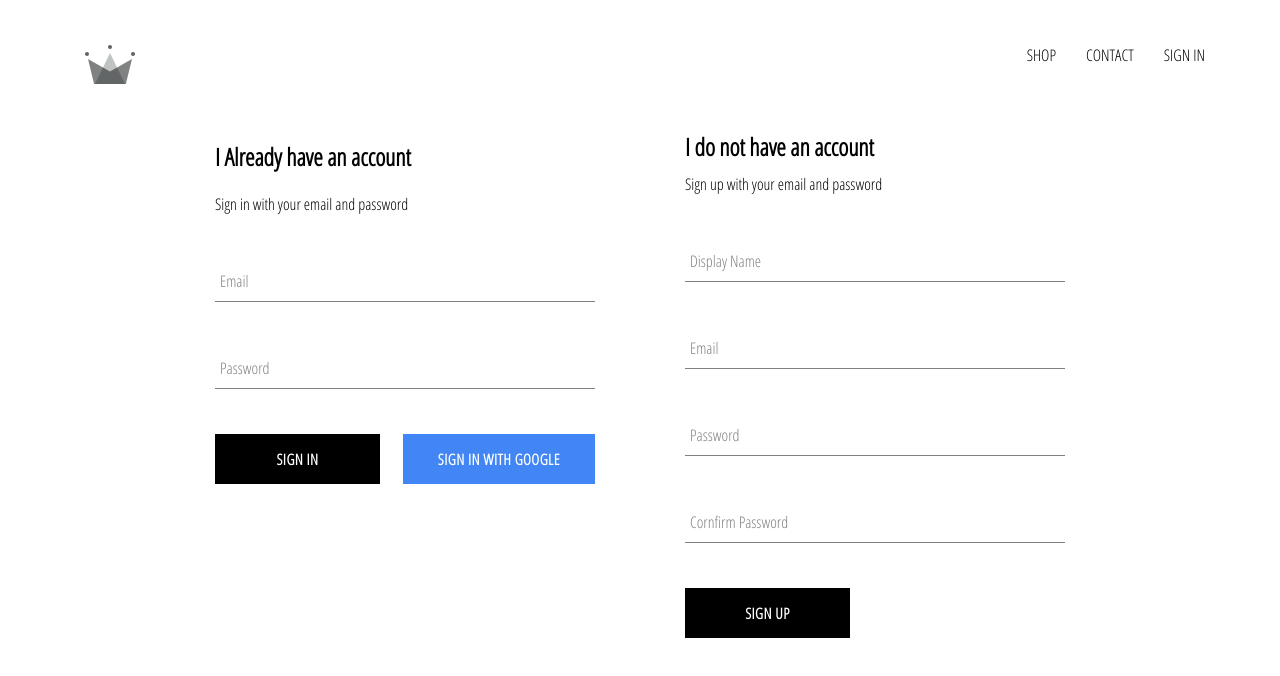
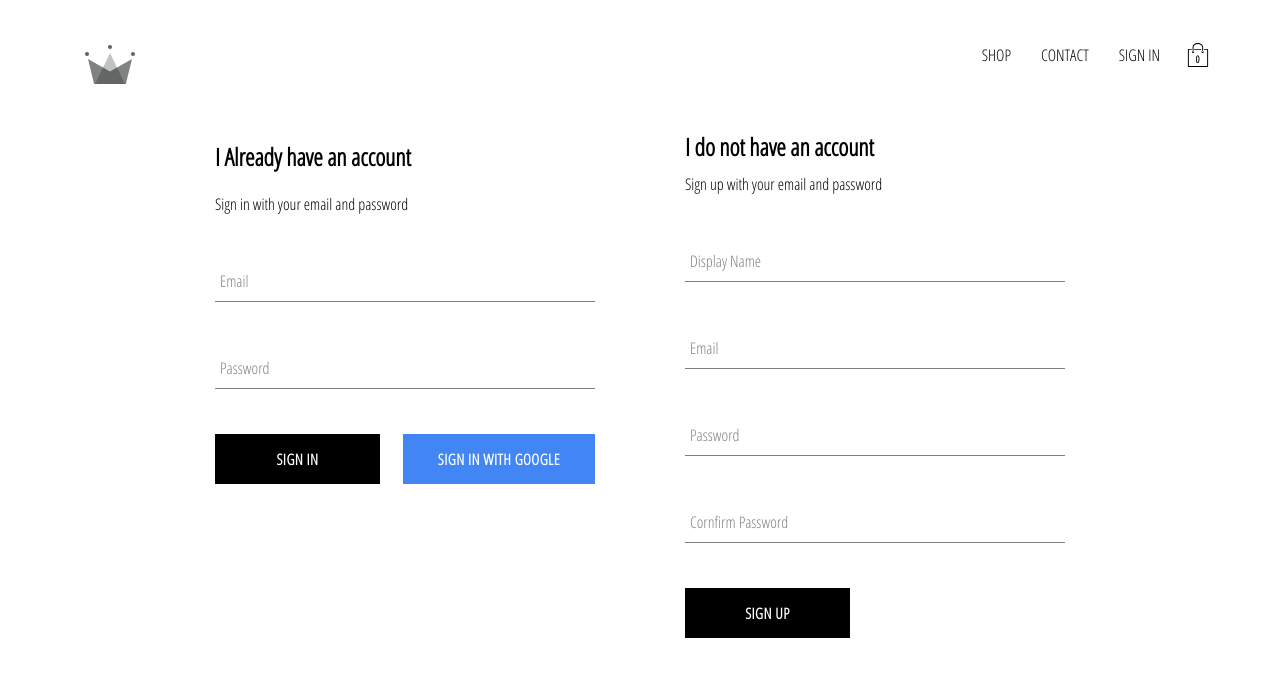
Before and after one commit to martinacarter1/e-clothing, a React (Create React App) app: page /signIn in a window 1280 px wide. Shown: the top 676 px of the page. Built offline with nearby package versions, Linux system fonts and the light colour scheme; no server answers.

Commit message:
added cartIcon and cart-dropdown component to app and implemented cart reducer

```diff
--- /dev/null
+++ b/src/components/cart-dropdown/cart-dropdown.js
@@ -0,0 +1,12 @@
+import React from "react";
+import CustomButton from '../custom-button/custom-button'
+import './cart-dropdown.styles.scss'
+
+const CartDropdown = ()=>{
+
+  return (<div className='cart-dropdown'>
+    <div className='cart-items'/>
+    <CustomButton>GO TO CHECKOUT</CustomButton>
+  </div>)
+}
+export default CartDropdown
--- /dev/null
+++ b/src/components/cart-dropdown/cart-dropdown.styles.scss
@@ -0,0 +1,24 @@
+.cart-dropdown {
+  position: absolute;
+  width: 240px;
+  height: 340px;
+  display: flex;
+  flex-direction: column;
+  padding: 20px;
+  border: 1px solid black;
+  background-color: white;
+  top: 90px;
+  right: 40px;
+  z-index: 5;
+
+  .cart-items {
+    height: 240px;
+    display: flex;
+    flex-direction: column;
+    overflow: scroll;
+  }
+
+  button {
+    margin-top: auto;
+  }
+}
--- /dev/null
+++ b/src/components/cart-icon/cart-icon.js
@@ -0,0 +1,18 @@
+import React from 'react';
+import { connect } from 'react-redux'
+import { toggleCartHidden } from '../../redux/cart/cart-actions'
+import { ReactComponent as ShoppingIcon } from '../../assests/shopping-bag.svg'
+import './cart-icon.styles.scss'
+
+const CartIcon = ({toggleCartHidden}) =>{
+
+  return(<div className='cart-icon' onClick={toggleCartHidden}>
+    <ShoppingIcon className='shopping-icon'/>
+    <span className='item-count'>0</span>
+  </div>)
+}
+
+const mapDispatchToProps = dispatch =>({
+  toggleCartHidden: () => dispatch(toggleCartHidden())
+})
+export default connect(null, mapDispatchToProps)(CartIcon)
--- /dev/null
+++ b/src/components/cart-icon/cart-icon.styles.scss
@@ -0,0 +1,21 @@
+.cart-icon {
+  width: 45px;
+  height: 45px;
+  position: relative;
+  display: flex;
+  align-items: center;
+  justify-content: center;
+  cursor: pointer;
+
+  .shopping-icon {
+    width: 24px;
+    height: 24px;
+  }
+
+  .item-count {
+    position: absolute;
+    font-size: 10px;
+    font-weight: bold;
+    bottom: 12px;
+  }
+}
--- a/src/components/header/header.js
+++ b/src/components/header/header.js
@@ -4,8 +4,10 @@
 import { ReactComponent as Logo } from '../../assests/crown.svg'
 import { auth } from '../../firebase/firebase-utils'
 import { connect } from 'react-redux'
+import CartIcon from '../cart-icon/cart-icon';
+import CartDropdown from '../cart-dropdown/cart-dropdown'
 
-const Header = ({currentUser}) =>{
+const Header = ({currentUser, hidden}) =>{
 
   return(
     <div className='header'>
@@ -18,12 +20,18 @@
           {
             currentUser ? <div className='option' onClick={()=>auth.signOut()}>SIGN OUT </div>: (<Link className='option'to='/signIn'>SIGN IN</Link>)
           }
+          <CartIcon/>
         </div>
+        {
+          hidden ? null:  <CartDropdown/>
+        }
     </div>
   )
 }
 
-const mapStateToProps = state =>({
-  currentUser: state.user.currentUser
+const mapStateToProps = ({user: {currentUser}, cart:{hidden}}) =>({
+  currentUser,
+  hidden
+
 })
 export default connect(mapStateToProps)(Header)
--- /dev/null
+++ b/src/redux/cart/cart-actions.js
@@ -0,0 +1,5 @@
+import CartActionTYpes from './cart-types'
+
+export const toggleCartHidden  = () =>({
+  type: CartActionTYpes.TOGGLE_CART_HIDDEN
+})
--- /dev/null
+++ b/src/redux/cart/cart-reducer.js
@@ -0,0 +1,19 @@
+import CartActionTypes from './cart-types'
+const INITIAL_STATE = {
+  hidden: true
+}
+
+const cartReducer = (state = INITIAL_STATE, action)=>{
+
+  switch(action.type){
+    case CartActionTypes.TOGGLE_CART_HIDDEN:
+      return {
+        ...state,
+        hidden: !state.hidden
+      }
+
+     default:
+        return state
+  }
+}
+export default cartReducer;
--- /dev/null
+++ b/src/redux/cart/cart-types.js
@@ -0,0 +1,4 @@
+const CartActionTypes = {
+  TOGGLE_CART_HIDDEN: ' TOGGLE_CART_HIDDEN'
+}
+export default CartActionTypes
--- a/src/redux/root-reducer.js
+++ b/src/redux/root-reducer.js
@@ -1,7 +1,9 @@
 import { combineReducers } from 'redux';
 
 import userReducer from './user/user-reducer';
+import cartReducer from './cart/cart-reducer'
 
 export default combineReducers({
-  user: userReducer
+  user: userReducer,
+  cart: cartReducer
 })
```
Also changed, not shown: src/assests/shopping-bag.svg (added).
